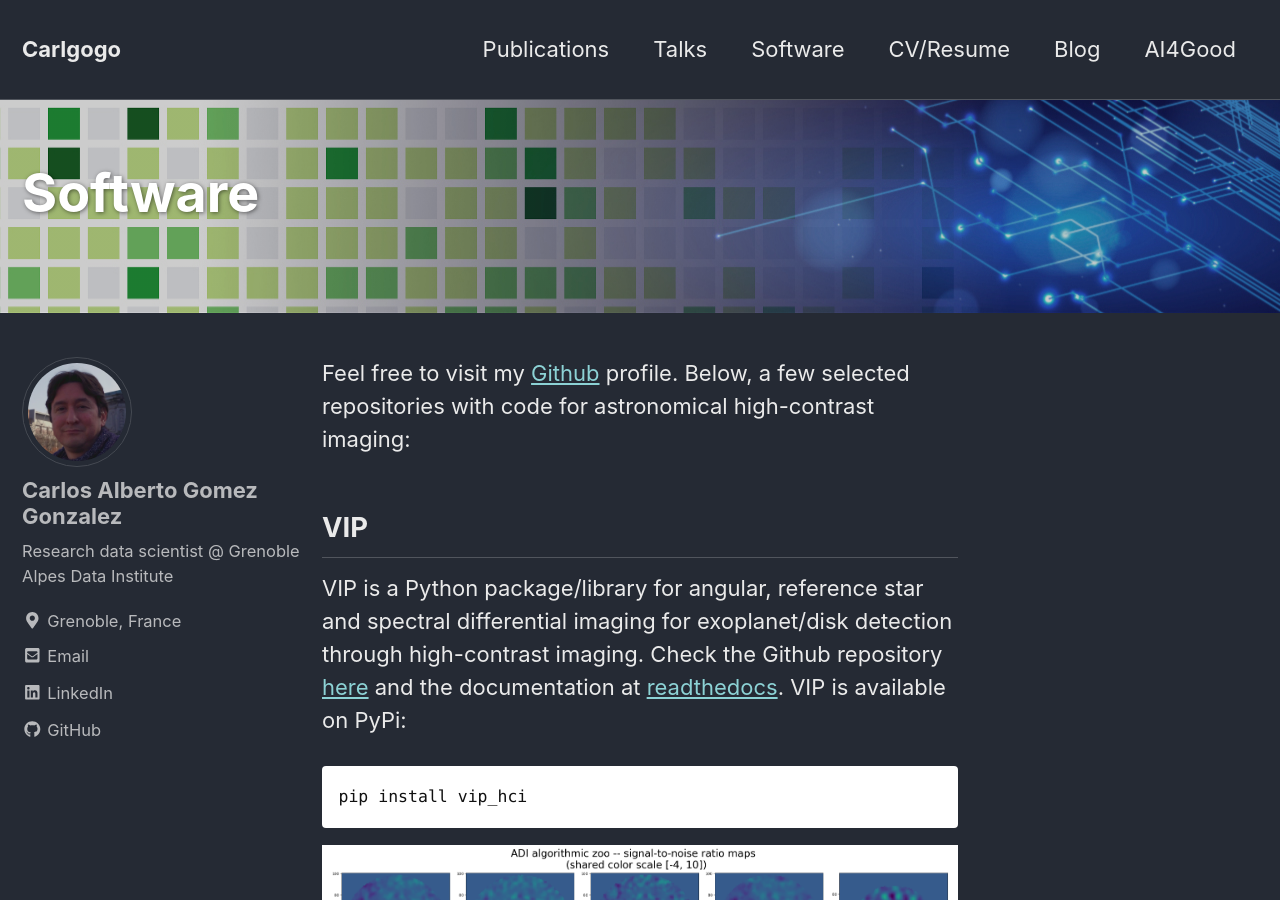
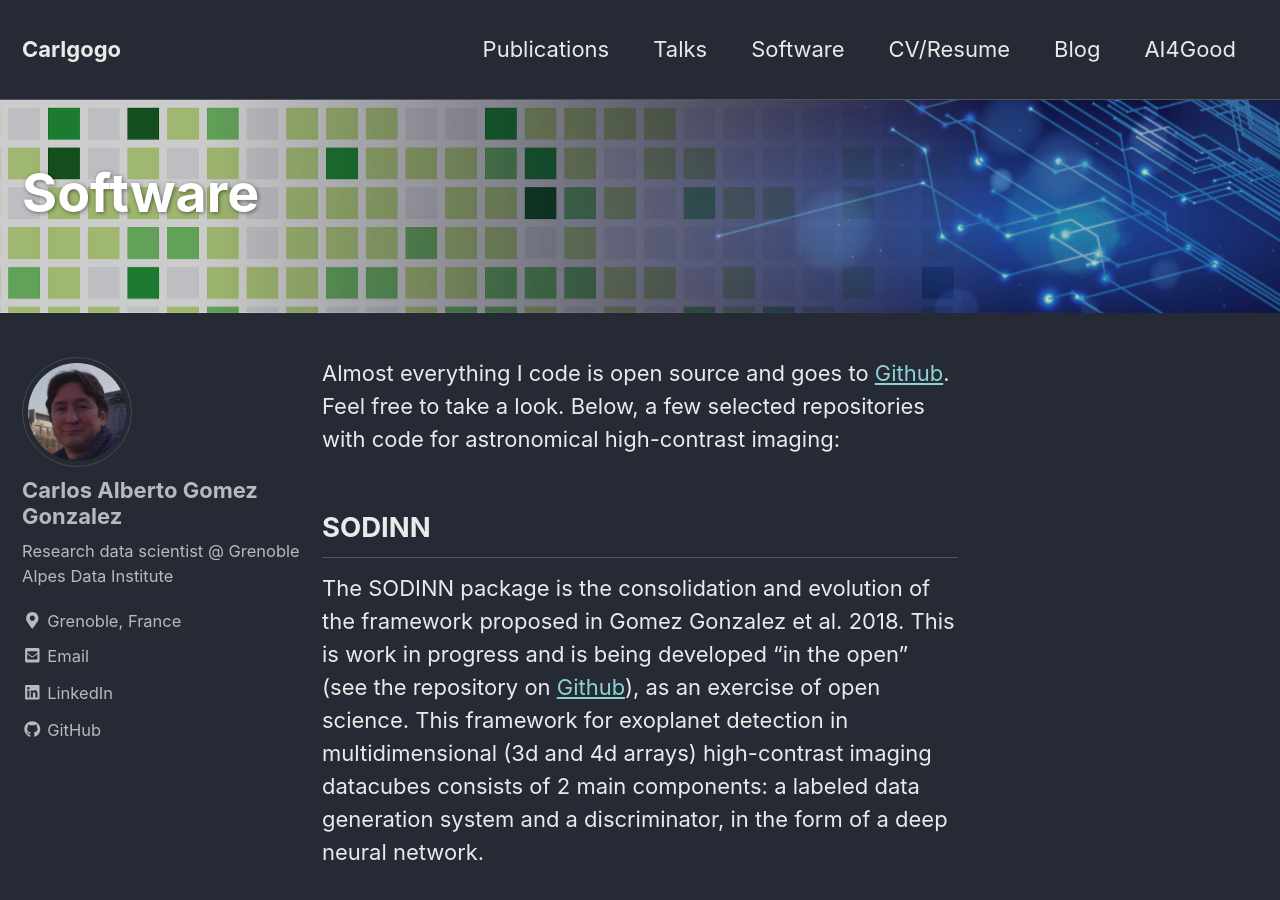
Before and after one commit to carlos-gg/carlos-gg.github.io, a Jekyll site: the page built from _pages/software.md, in a window 1280 px wide and 900 px high. Built offline with Jekyll 4.4.1, drawn with Linux system fonts in a browser that asks for light colours; nearby versions of some CDN libraries.

Commit message:
updating software page

```diff
--- a/_pages/software.md
+++ b/_pages/software.md
@@ -8,7 +8,17 @@ header:
         overlay_filter: 0.2
 ---
 
-Feel free to visit my [Github](https://github.com/carlgogo/) profile. Below, a few selected repositories with code for astronomical high-contrast imaging:
+Almost everything I code is open source and goes to [Github](https://github.com/carlgogo/). Feel free to take a look. Below, a few selected repositories with code for astronomical high-contrast imaging:
+
+## SODINN
+
+The SODINN package is the consolidation and evolution of the framework
+proposed in Gomez Gonzalez et al. 2018. This is work in progress and is
+being developed "in the open" (see the repository on [Github](https://github.com/carlgogo/sodinn)), as an exercise of open science. This framework
+for exoplanet detection in multidimensional (3d and 4d arrays)
+high-contrast imaging datacubes consists of 2 main components: a
+labeled data generation system and a discriminator, in the form of a
+deep neural network.
 
 ## VIP
 
```
